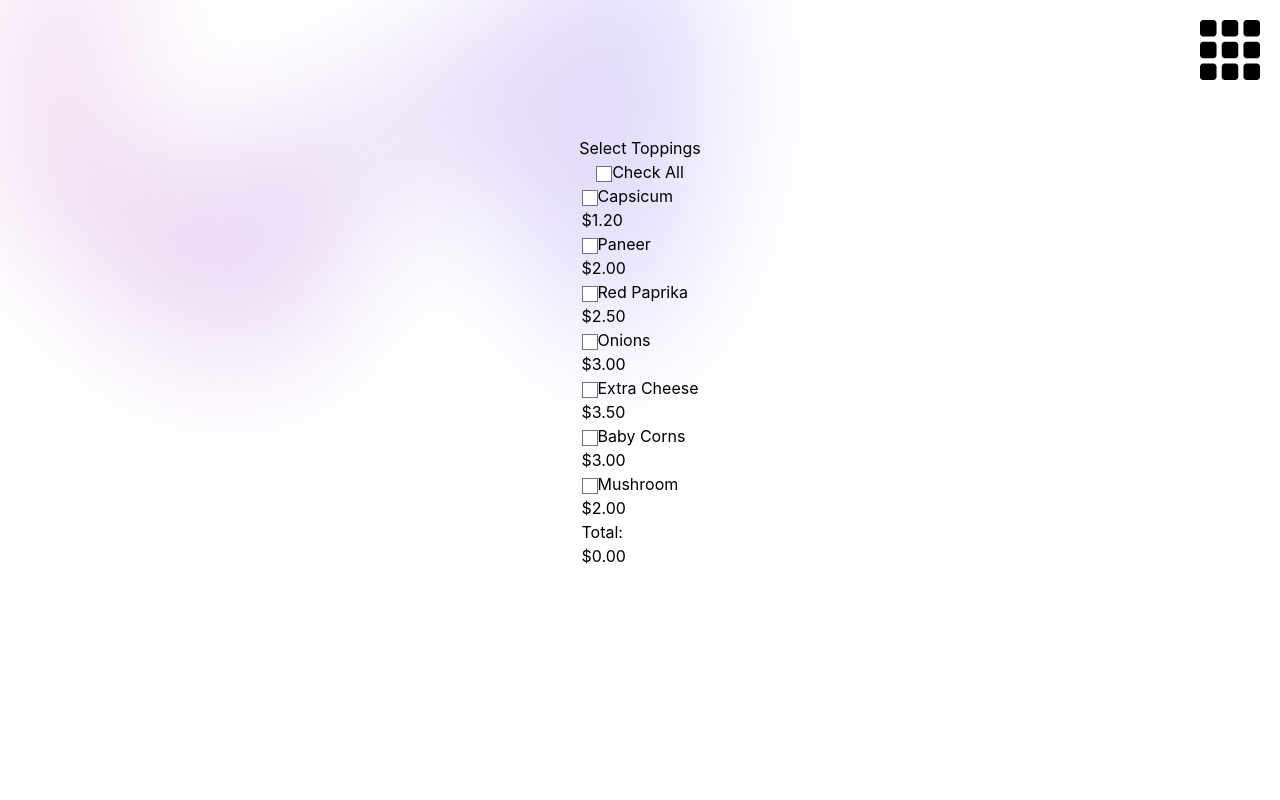
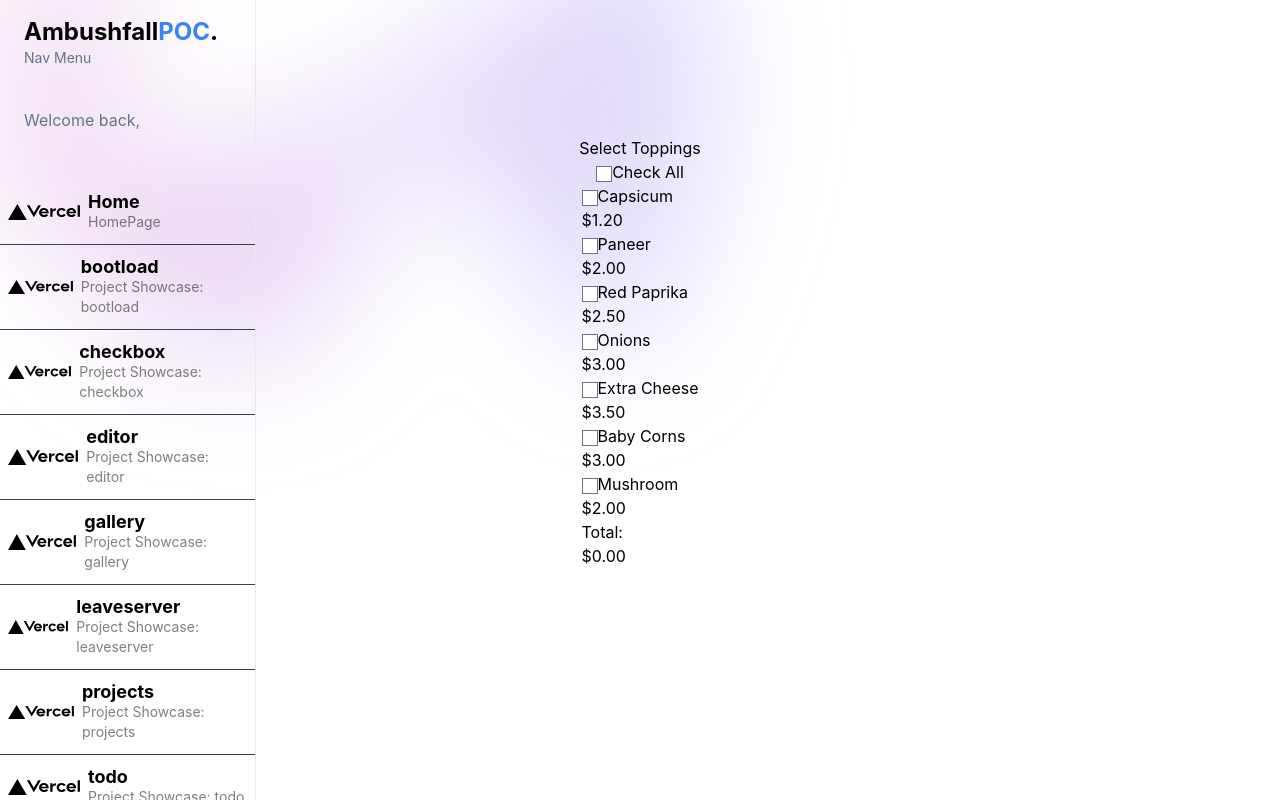
Before and after one commit to Ambushfall/turborepo, a Next.js app: page /checkbox in a window 1280 px wide. Built offline with nearby package versions, Linux system fonts and the light colour scheme.

Commit message:
Modified

```diff
--- a/app/Navigation.tsx
+++ b/app/Navigation.tsx
@@ -6,7 +6,7 @@ import { HomeSVG } from "./components/homeSVG";
 
 const Navigation = ({ urls }: { urls: Array<string>; }) => {
     // const route = document?.location?.pathname ? document.location : false
-    const [isOpen, setIsOpen] = useState(false);
+    const [isOpen, setIsOpen] = useState(true);
     function onClickHandler(event:any) {
         setIsOpen(!isOpen)
         // console.log(route)
@@ -15,11 +15,11 @@ const Navigation = ({ urls }: { urls: Array<string>; }) => {
     return (
         <div>
             <HomeSVG handleChange={onClickHandler} />
-            <div className={`${isOpen ? "fixed" : "hidden"} bg-slate-100  antialiased text-slate-300 selection:bg-blue-600 selection:text-white`}>
+            <div className={`${isOpen ? "md:block hidden" : "md:hidden block"} bg-slate-100 antialiased text-slate-300 selection:bg-blue-600 selection:text-white`}>
                 <div className='flex flex-col relative w-screen'>
-                    <div id='menu' className='min-h-screen z-10 bg-gray-900 text-slate-300 w-64 fixed left-0 h-screen '>
+                    <div id='menu' className='min-h-screen z-10 bg-white dark:bg-black md:bg-transparent border-r-[1px] border-[#eaeaea] text-slate-300 w-64 fixed left-0 h-screen '>
                         <div id='logo' className='my-4 px-6'>
-                            <h1 className='text-lg md:text-2xl font-bold text-white'>Ambushfall<span className='text-blue-500'>POC</span>.</h1>
+                            <h1 className='text-lg md:text-2xl font-bold dark:text-white text-black'>Ambushfall<span className='text-blue-500'>POC</span>.</h1>
                             <p className='text-slate-500 text-sm'>Nav Menu</p>
                         </div>
                         <div id='profile' className='px-6 py-6'>
@@ -61,8 +61,8 @@ function NavLink({ href, NavItemName, NavItemDescription, pathToSvg, isActive, c
                 <Image src={pathToSvg} alt="Logo" width={72} height={16} />
             </div>
             <div className='flex flex-col -z-20'>
-                <span className='text-lg font-bold leading-5 text-white'>{NavItemName}</span>
-                <span className='text-sm text-white/50 hidden md:block'>{NavItemDescription}</span>
+                <span className='text-lg font-bold leading-5 dark:text-white text-black'>{NavItemName}</span>
+                <span className='text-sm text-black/50 dark:text-white/50 hidden md:block'>{NavItemDescription}</span>
             </div>
         </Link>
     )
--- a/app/components/homeSVG.tsx
+++ b/app/components/homeSVG.tsx
@@ -1,6 +1,6 @@
 export const HomeSVG = ({ handleChange }: { handleChange: any }) => {
     return (
-        <svg width={60} height={60} onClick={handleChange} className="fixed top-5 right-5 " version="1.1" id="Layer_1" xmlns="http://www.w3.org/2000/svg" xmlnsXlink="http://www.w3.org/1999/xlink" x="0px" y="0px" viewBox="0 0 297 297" xmlSpace="preserve">
+        <svg width={60} height={60} onClick={handleChange} className="md:hidden fixed top-5 right-5 " version="1.1" id="Layer_1" xmlns="http://www.w3.org/2000/svg" xmlnsXlink="http://www.w3.org/1999/xlink" x="0px" y="0px" viewBox="0 0 297 297" xmlSpace="preserve">
             <g>
                 <g>
                     <g>
```
